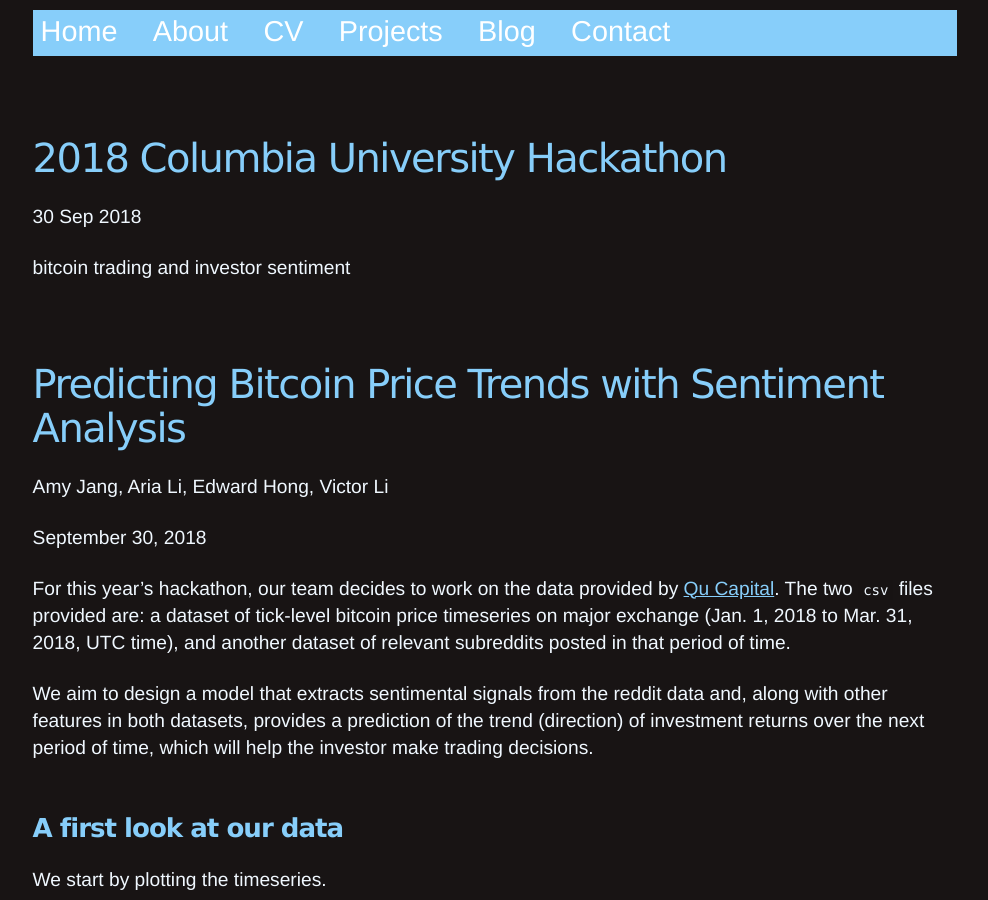
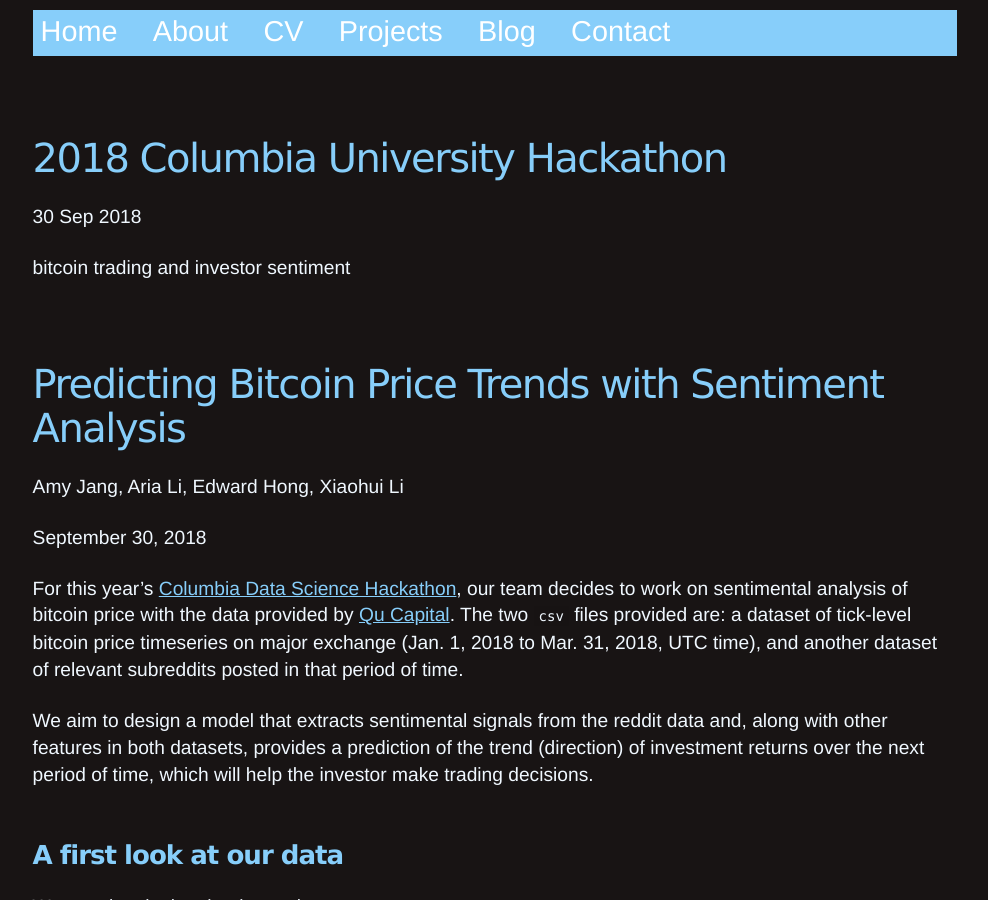
Before and after one commit to xiaohui-victor-li/xiaohui-victor-li.github.io, a Jekyll site: the page built from _posts/2018-9-30-CUhackathon.html, in a window 1280 px wide and 900 px high. Shown: the whole window, without its empty margins (145-1133 px from the left). Built offline with Jekyll 4.4.1, drawn with Linux system fonts in a browser that asks for light colours.

Commit message:
Update 2018-9-30-CUhackathon.html

```diff
--- a/_posts/2018-9-30-CUhackathon.html
+++ b/_posts/2018-9-30-CUhackathon.html
@@ -31,10 +31,10 @@ date: 2018-09-30
             <div class="col-lg-10 ">
                 <p class="kicker super-font">bitcoin trading and investor sentiment</p>
                 <h1 class="headline super-font">Predicting Bitcoin Price Trends with Sentiment Analysis</h1>
-                <p class="credit super-font">Amy Jang, Aria Li, Edward Hong, Victor Li</p>
+                <p class="credit super-font">Amy Jang, Aria Li, Edward Hong, Xiaohui Li</p>
                 <p class="date sub-font">September 30, 2018</p>
                 <p class="body-text sub-font">
-                For this year’s hackathon, our team decides to work on the data provided by <a href="https://qu.capital/">Qu Capital</a>. The two <code>csv</code> files provided are: a dataset of tick-level bitcoin price timeseries on major exchange (Jan. 1, 2018 to Mar. 31, 2018, UTC time), and another dataset of relevant subreddits posted in that period of time.
+                For this year’s <a href="https://cdssatcu.com/hackathon-2018">Columbia Data Science Hackathon</a>, our team decides to work on sentimental analysis of bitcoin price with the data provided by <a href="https://qu.capital/">Qu Capital</a>. The two <code>csv</code> files provided are: a dataset of tick-level bitcoin price timeseries on major exchange (Jan. 1, 2018 to Mar. 31, 2018, UTC time), and another dataset of relevant subreddits posted in that period of time.
                 </p>
                 <p class="body-text sub-font">
                 We aim to design a model that extracts sentimental signals from the reddit data and, along with other features in both datasets, provides a prediction of the trend (direction) of investment returns over the next period of time, which will help the investor make trading decisions.
```
